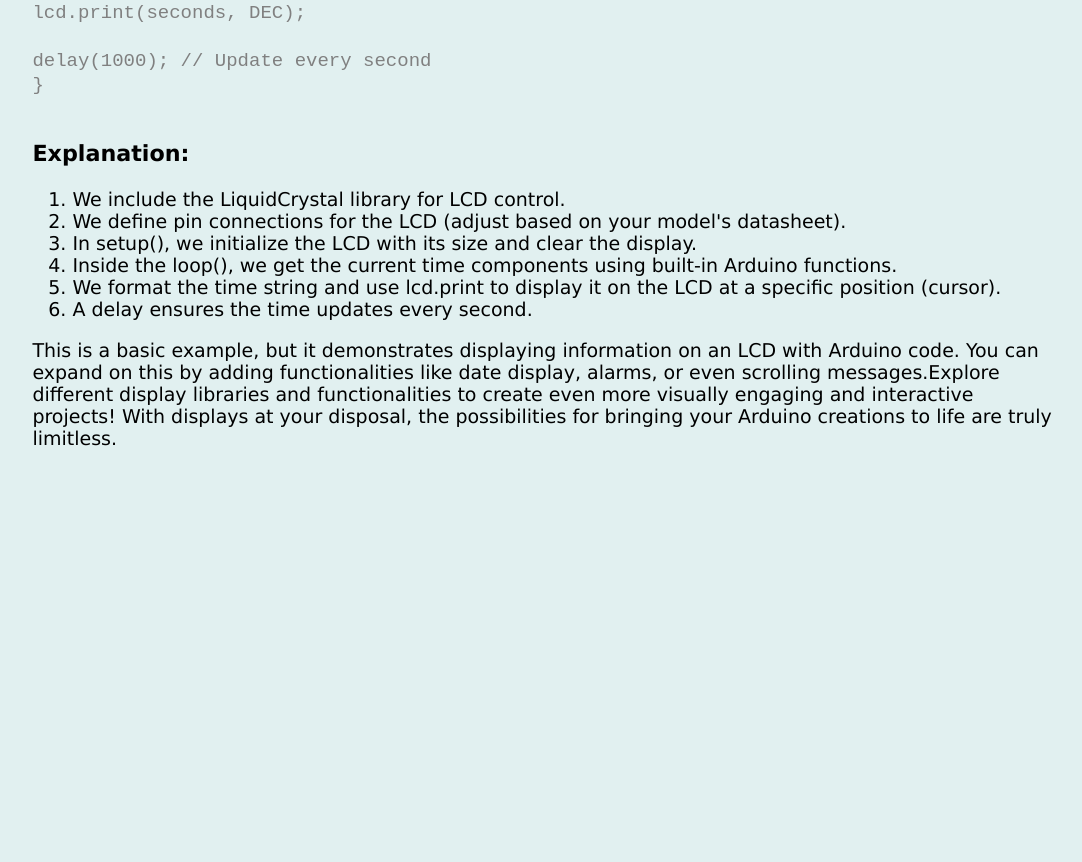
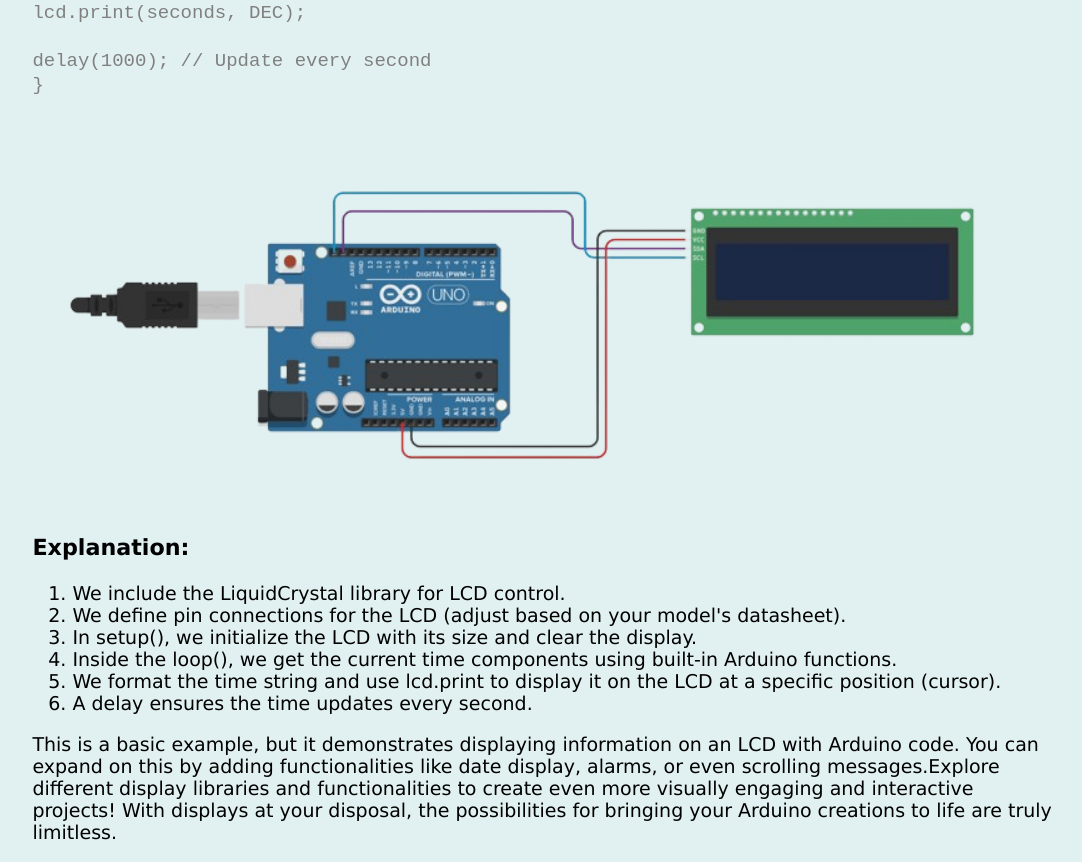
Before and after one commit to Nikos1508/Micro-lessons, a plain HTML site: page arduino_lessons/lesson_7.html in a window 1280 px wide. Shown: the part 1665-2527 px from the top of the page, without its empty margins (102-1184 px from the left). Before the commit the page ends 2133 px from the top, so only its background shows below. Drawn offline with Linux system fonts and the light colour scheme.

Commit message:
Adding smt extra in the 7th lesson

```diff
--- a/arduino_lessons/lesson_7.html
+++ b/arduino_lessons/lesson_7.html
@@ -80,6 +80,7 @@
                 <br>
                 delay(1000); // Update every second<br>
             }<br></code><br>
+            <img src="/media/Screenshot_2024-04-28_170721-removebg-preview.png" width="1000rem">
             <h3>Explanation:</h3>
             <ol>
                 <li>We include the LiquidCrystal library for LCD control.</li>
```
